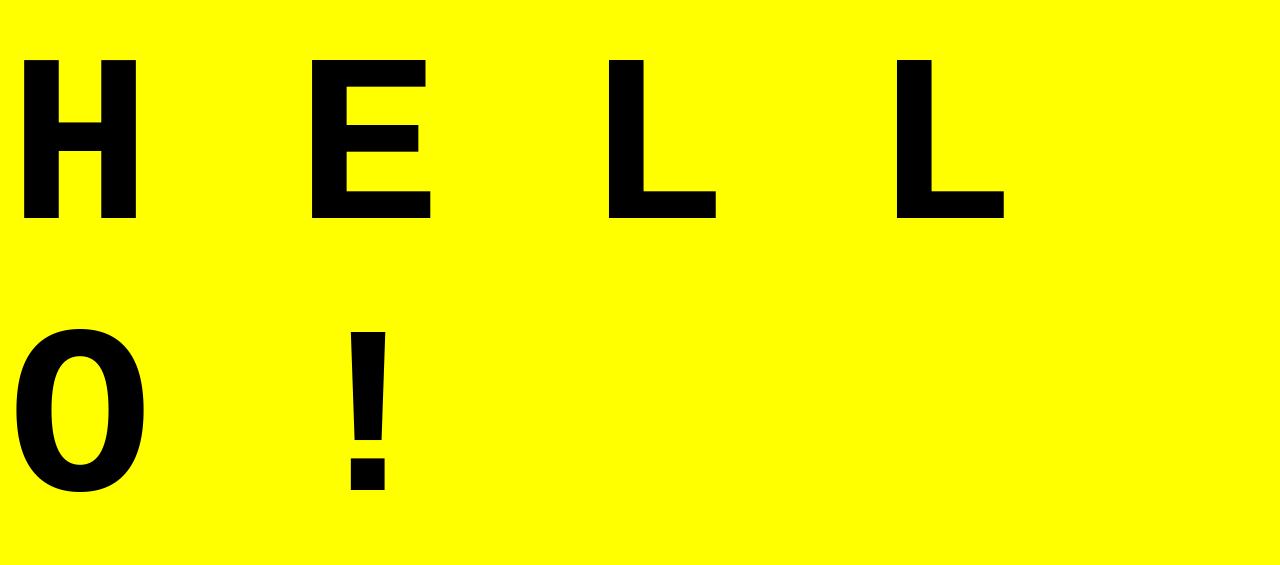
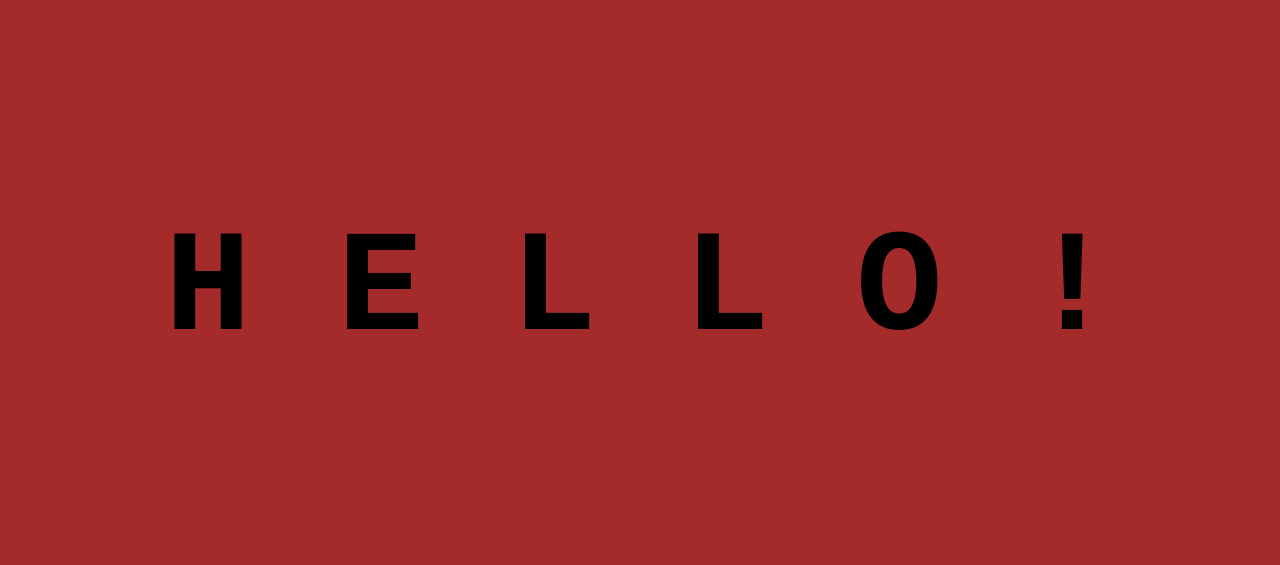
Before and after one commit to gStubock/AnimatedTextGitDemo, a plain HTML site: page index.html in a window 1280 px wide. Shown: the part 118-683 px from the top of the page. Drawn offline with Linux system fonts and the light colour scheme.

Commit message:
tweak css

```diff
--- a/app.css
+++ b/app.css
@@ -3,10 +3,10 @@ body {
   justify-content: center;
   align-items: center;
   height: 100vh;
-  background-color: yellow;
+  background-color: brown;
 }
 h1 {
-  font-size: 15rem;
+  font-size: 9rem;
   font-family: 'Courier New', Courier, monospace;
 }
 
```
